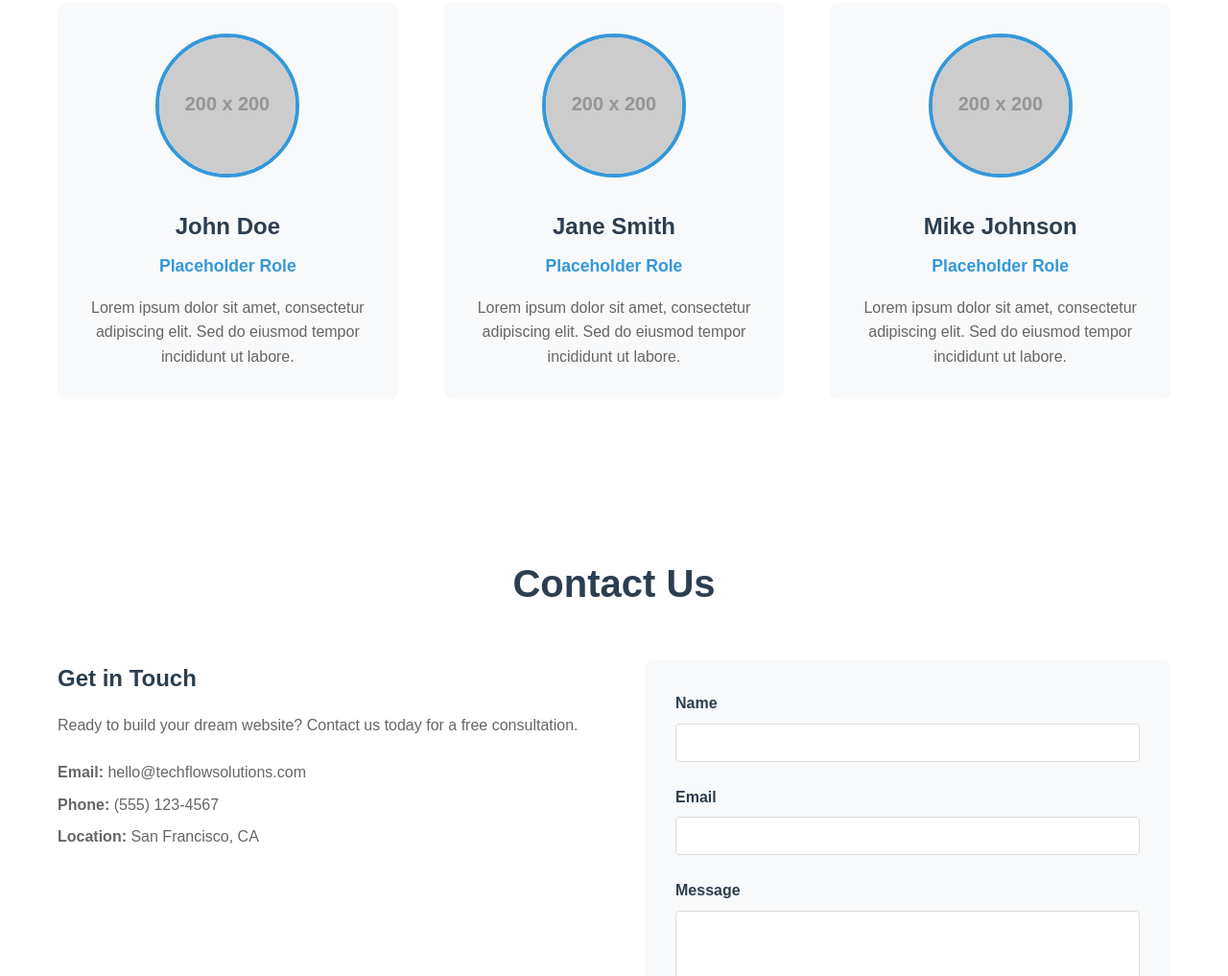
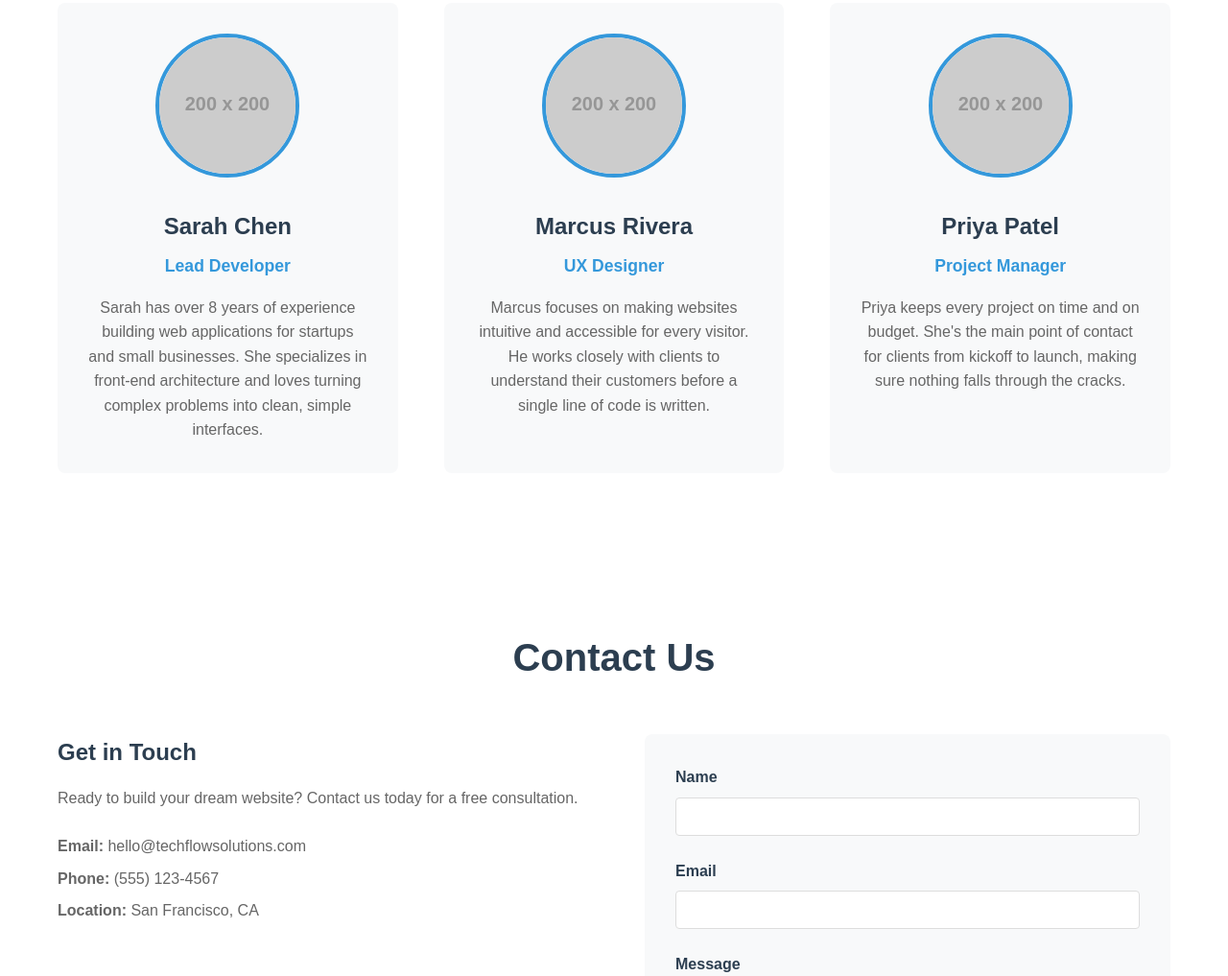
Before and after one commit to alejandro21-24/Assiignment2, a plain HTML site: page index.html in a window 1280 px wide. Shown: the part 1493-2510 px from the top of the page at 96% size. Drawn offline with Linux system fonts and the light colour scheme; placeholder pictures from the web are drawn by us.

Commit message:
Update team section with team information and photos

```diff
--- a/index.html
+++ b/index.html
@@ -35,7 +35,7 @@
         <div class="container">
             <h2>About Us</h2>
             <div class="about-content">
-
+                <!-- PLACEHOLDER: About content will be replaced in the assignment -->
                 <p>At TechFlow Solutions, we're passionate about helping small businesses succeed in the digital world. Founded in 2020, our team of experienced developers and designers has built over 150 custom websites for clients across various industries.</p>
                 <p>We specialize in creating modern, responsive websites that not only look great but also drive results. Our approach combines cutting-edge technology with user-centered design to deliver websites that engage visitors and convert them into customers.</p>
                 <p>What sets us apart is our commitment to understanding each client's unique needs. We don't believe in one-size-fits-all solutions. Instead, we take the time to learn about your business, your goals, and your customers to create a website that truly represents your brand.</p>
@@ -54,8 +54,8 @@
                         <p>Years Experience</p>
                     </div>
                 </div>
+
                 <p>Our services include custom web development, e-commerce solutions, mobile optimization, and ongoing website maintenance. We work with businesses of all sizes, from local startups to established companies looking to refresh their online presence.</p>
-        </div>
                 <!-- END PLACEHOLDER -->
             </div>
         </div>
@@ -69,27 +69,27 @@
                 <!-- PLACEHOLDER: Team member profiles will be added in the assignment -->
                 <div class="team-member">
                     <div class="member-photo">
-                        <img src="https://placehold.co/200x200" alt="Team Member">
+                        <img src="https://placehold.co/200x200" alt="Sarah Chen">
                     </div>
-                    <h3>John Doe</h3>
-                    <p class="member-role">Placeholder Role</p>
-                    <p class="member-bio">Lorem ipsum dolor sit amet, consectetur adipiscing elit. Sed do eiusmod tempor incididunt ut labore.</p>
+                    <h3>Sarah Chen</h3>
+                    <p class="member-role">Lead Developer</p>
+                    <p class="member-bio">Sarah has over 8 years of experience building web applications for startups and small businesses. She specializes in front-end architecture and loves turning complex problems into clean, simple interfaces.</p>
                 </div>
                 <div class="team-member">
                     <div class="member-photo">
-                        <img src="https://placehold.co/200x200" alt="Team Member">
+                        <img src="https://placehold.co/200x200" alt="Marcus Rivera">
                     </div>
-                    <h3>Jane Smith</h3>
-                    <p class="member-role">Placeholder Role</p>
-                    <p class="member-bio">Lorem ipsum dolor sit amet, consectetur adipiscing elit. Sed do eiusmod tempor incididunt ut labore.</p>
+                    <h3>Marcus Rivera</h3>
+                    <p class="member-role">UX Designer</p>
+                    <p class="member-bio">Marcus focuses on making websites intuitive and accessible for every visitor. He works closely with clients to understand their customers before a single line of code is written.</p>
                 </div>
                 <div class="team-member">
                     <div class="member-photo">
-                        <img src="https://placehold.co/200x200" alt="Team Member">
+                        <img src="https://placehold.co/200x200" alt="Priya Patel">
                     </div>
-                    <h3>Mike Johnson</h3>
-                    <p class="member-role">Placeholder Role</p>
-                    <p class="member-bio">Lorem ipsum dolor sit amet, consectetur adipiscing elit. Sed do eiusmod tempor incididunt ut labore.</p>
+                    <h3>Priya Patel</h3>
+                    <p class="member-role">Project Manager</p>
+                    <p class="member-bio">Priya keeps every project on time and on budget. She's the main point of contact for clients from kickoff to launch, making sure nothing falls through the cracks.</p>
                 </div>
                 <!-- END PLACEHOLDER -->
             </div>
```
Lines whose indentation alone changed are shown as unchanged.
